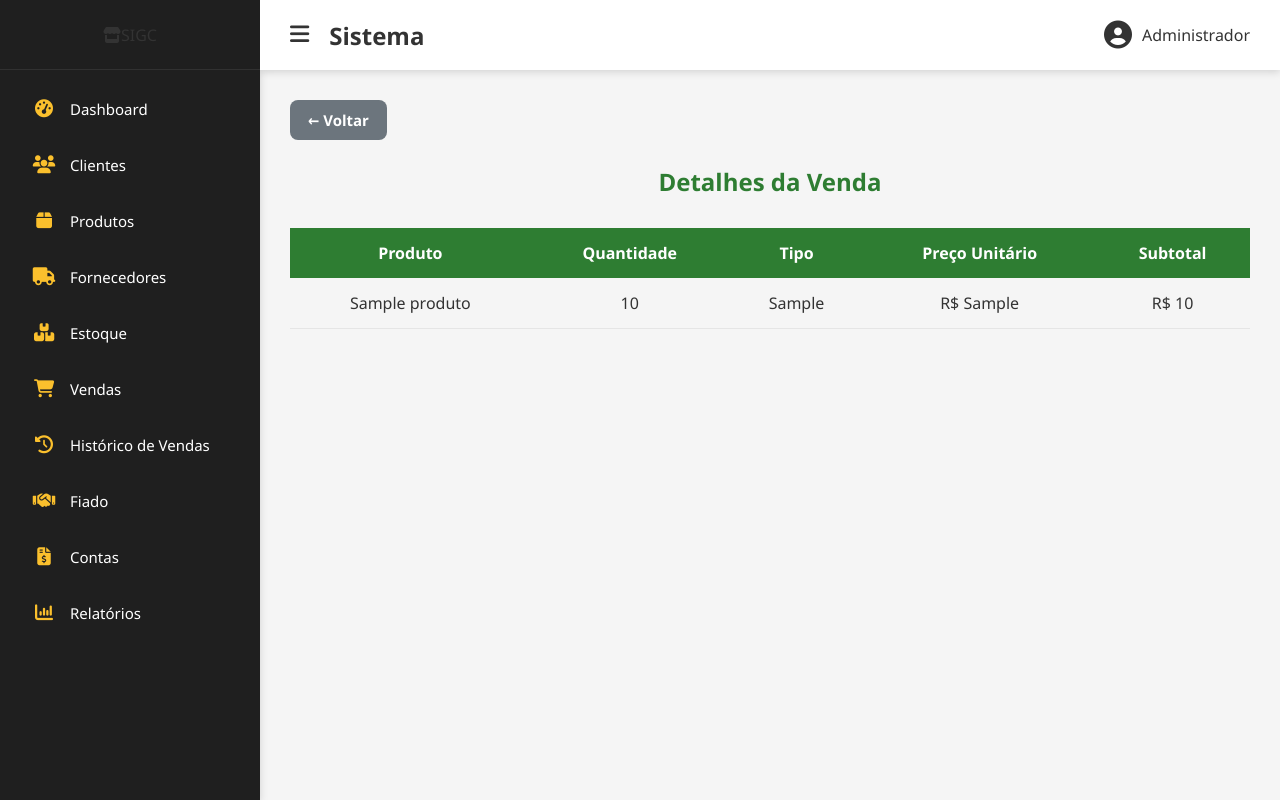
After one commit to keeytguimaraes/TCC, a Flask app: page /venda/detalhes/1 in a window 1280 px wide. The commit adds this page. Run offline with Flask 3, Linux system fonts and the light colour scheme; tables that the repository leaves empty or names only in its code hold one stand-in row (values such as "Sample post").

Commit message:
Adição do histórico de vendas e detalhes

```diff
--- a/app/controllers/vendas_controller.py
+++ b/app/controllers/vendas_controller.py
@@ -2,8 +2,10 @@
 from app.models.vendas_model import (
 
     listar_vendas,
+    listar_historico_vendas,
     cadastrar_venda,
-    buscar_produtos_venda
+    buscar_produtos_venda,
+    buscar_detalhes_venda
 )
 
 
@@ -55,3 +57,30 @@ def cadastrar_venda_controller(
 
         status_pagamento
     )
+
+# ==========================
+# HISTÓRICO DE VENDAS
+# ==========================
+def pegar_historico_vendas():
+
+    vendas = listar_historico_vendas()
+
+    for venda in vendas:
+
+        venda["produtos"] = (
+
+            buscar_produtos_venda(
+                venda["id"]
+            )
+        )
+
+    return vendas
+
+# ==========================
+# PEGAR DETALHES VENDA
+# ==========================
+def pegar_detalhes_venda(venda_id):
+
+    return buscar_detalhes_venda(
+        venda_id
+    )
--- a/app/models/vendas_model.py
+++ b/app/models/vendas_model.py
@@ -17,11 +17,25 @@ def listar_vendas():
 
     # SQL
     sql = """
-        SELECT *
+        SELECT
 
-        FROM venda
+    v.id,
+    v.data_venda,
+    v.valor_total,
+    v.valor_recebido,
+    v.troco,
+    v.status_pagamento,
+    v.desconto_venda,
+    v.nome_cliente_temporario,
 
-        ORDER BY id DESC
+    c.nome AS cliente_nome
+
+FROM venda v
+
+LEFT JOIN cliente c
+    ON c.id = v.cliente_id
+
+ORDER BY v.data_venda DESC
     """
 
     # Executa
@@ -39,6 +53,41 @@ def listar_vendas():
     # Retorna
     return vendas
 
+# ==========================
+# HISTÓRICO DE VENDAS
+# ==========================
+def listar_historico_vendas():
+
+    conexao = conectar()
+
+    cursor = conexao.cursor(
+        dictionary=True
+    )
+
+    sql = """
+        SELECT
+
+            v.*,
+
+            c.nome AS cliente_nome
+
+        FROM venda v
+
+        LEFT JOIN cliente c
+            ON c.id = v.cliente_id
+
+        ORDER BY
+            v.data_venda DESC
+    """
+
+    cursor.execute(sql)
+
+    vendas = cursor.fetchall()
+
+    cursor.close()
+    conexao.close()
+
+    return vendas
 
 # ==========================
 # CADASTRAR VENDA
@@ -304,15 +353,19 @@ def buscar_produtos_venda(
     )
 
     sql = """
-        SELECT
+       SELECT
 
-            produto.nome,
+    produto.nome,
 
-            produto_venda.quantidade,
+    produto_venda.quantidade,
 
-            produto_venda.tipo_venda
+    produto_venda.tipo_venda,
 
-        FROM produto_venda
+    produto_venda.preco_unitario,
+
+    produto_venda.subtotal
+
+FROM produto_venda
 
         INNER JOIN produto
 
@@ -338,3 +391,41 @@ def buscar_produtos_venda(
     conexao.close()
 
     return produtos
+
+# ==========================
+# BUSCAR DETALHES DA VENDA
+# ==========================
+def buscar_detalhes_venda(venda_id):
+
+    conexao = conectar()
+
+    cursor = conexao.cursor(
+        dictionary=True
+    )
+
+    sql = """
+        SELECT
+
+            pv.*,
+
+            p.nome
+
+        FROM produto_venda pv
+
+        INNER JOIN produto p
+            ON p.id = pv.produto_id
+
+        WHERE pv.venda_id = %s
+    """
+
+    cursor.execute(
+        sql,
+        (venda_id,)
+    )
+
+    produtos = cursor.fetchall()
+
+    cursor.close()
+    conexao.close()
+
+    return produtos
--- a/app/routes/venda_route.py
+++ b/app/routes/venda_route.py
@@ -19,7 +19,9 @@ from app.models.conta_model import (
 from app.controllers.vendas_controller import (
 
     pegar_vendas,
-    cadastrar_venda_controller
+    pegar_historico_vendas,
+    cadastrar_venda_controller,
+    pegar_detalhes_venda
 )
 
 # Importa controller produto
@@ -43,7 +45,6 @@ from app.controllers.estoque_controller import (
 from app.controllers.estoque_controller import (
     pegar_estoque_atual
 )
-
 
 
 # ==========================
@@ -374,3 +375,37 @@ def configurar_venda_routes(app):
 
         # Volta página
         return redirect("/venda")
+
+    # ==========================
+    # HISTÓRICO DE VENDAS
+    # ==========================
+    @app.route("/venda/historico")
+    def historico_vendas():
+
+        vendas = pegar_historico_vendas()
+
+        return render_template(
+
+        "venda/historico_vendas.html",
+
+        vendas=vendas
+    )
+
+    # ==========================
+    # DETALHES DA VENDA
+    # ==========================
+    @app.route(
+    "/venda/detalhes/<int:venda_id>"
+)
+    def detalhes_venda(venda_id):
+
+        produtos = pegar_detalhes_venda(
+        venda_id
+    )
+
+        return render_template(
+
+        "venda/detalhes_venda.html",
+
+        produtos=produtos
+    )
--- /dev/null
+++ b/app/static/css/pages/detalhes_venda.css
@@ -0,0 +1,63 @@
+.detalhes-topo{
+
+    margin-bottom: 30px;
+}
+
+.detalhes-titulo{
+
+    text-align: center;
+
+    color: #2e7d32;
+
+    margin-top: 20px;
+
+    margin-bottom: 30px;
+}
+
+.detalhes-titulo{
+
+    text-align: center;
+
+    color: #2e7d32;
+
+    margin-top: 25px;
+
+    margin-bottom: 30px;
+}
+
+.card-detalhes{
+
+    margin-top: 20px;
+}
+
+.tabela-produtos{
+
+    width: 100%;
+
+    border-collapse: collapse;
+}
+
+.tabela-produtos th{
+
+    background: #2e7d32;
+
+    color: white;
+
+    padding: 14px;
+
+    text-align: center;
+}
+
+.tabela-produtos td{
+
+    padding: 14px;
+
+    text-align: center;
+
+    border-bottom: 1px solid #e5e5e5;
+}
+
+.tabela-produtos tr:hover{
+
+    background: #f8f9fa;
+}
--- a/app/templates/componentes/menu.html
+++ b/app/templates/componentes/menu.html
@@ -107,6 +107,20 @@
 
         </a>
 
+        <!-- HISTÓRICO VENDAS -->
+        <a href="{{ url_for('historico_vendas') }}"
+   class="sidebar-link {% if request.endpoint == 'historico_vendas' %}active{% endif %}">
+
+    <span class="sidebar-icon">
+        <i class="fa-solid fa-clock-rotate-left"></i>
+    </span>
+
+    <span class="sidebar-text">
+        Histórico de Vendas
+    </span>
+
+</a>
+
         <!-- FIADO -->
 
         <a href="{{ url_for('fiado') }}"
--- a/app/templates/estoque/historico_movimentacao.html
+++ b/app/templates/estoque/historico_movimentacao.html
@@ -148,7 +148,7 @@ Histórico de Movimentação
 <script
     src="{{ url_for(
         'static',
-        filename='js/components/historico_movimentacao.js'
+        filename='js/components/search_historico_movimentacao.js'
     ) }}"
 ></script>
 
--- /dev/null
+++ b/app/templates/venda/detalhes_venda.html
@@ -0,0 +1,88 @@
+{% extends "base/base.html" %}
+
+{% block titulo %}
+Detalhes da Venda
+{% endblock %}
+
+{% block conteudo %}
+
+<link
+    rel="stylesheet"
+    href="{{ url_for(
+        'static',
+        filename='css/pages/detalhes_venda.css'
+    ) }}"
+>
+
+    <div class="detalhes-container">
+
+        <a
+            href="/venda/historico"
+            class="button button-secondary"
+        >
+            ← Voltar
+        </a>
+
+        <h2 class="detalhes-titulo">
+            Detalhes da Venda
+        </h2>
+
+        <table class="tabela-produtos">
+
+            <thead>
+
+                <tr>
+
+                    <th>Produto</th>
+
+                    <th>Quantidade</th>
+
+                    <th>Tipo</th>
+
+                    <th>Preço Unitário</th>
+
+                    <th>Subtotal</th>
+
+                </tr>
+
+            </thead>
+
+            <tbody>
+
+                {% for produto in produtos %}
+
+                <tr>
+
+                    <td>
+                        {{ produto.nome }}
+                    </td>
+
+                    <td>
+                        {{ produto.quantidade }}
+                    </td>
+
+                    <td>
+                        {{ produto.tipo_venda }}
+                    </td>
+
+                    <td>
+                        R$ {{ produto.preco_unitario }}
+                    </td>
+
+                    <td>
+                        R$ {{ produto.subtotal }}
+                    </td>
+
+                </tr>
+
+                {% endfor %}
+
+            </tbody>
+
+        </table>
+
+    </div>
+
+</div>
+
+{% endblock %}
--- a/app/templates/venda/venda.html
+++ b/app/templates/venda/venda.html
@@ -262,7 +262,7 @@ Venda
                     <button
                         class="button button-success"
                     >
-                        Adicionar
+                        Adicionar ao carrinho
                     </button>
 
                 </form>
```
Also changed, not shown: app/static/css/pages/historico_vendas.css (added, +148 -0 lines), app/static/js/components/search_historico_venda.js (added, +42 -0 lines), app/templates/venda/historico_vendas.html (+157 -0 lines), app/static/js/components/search_historico_movimentacao.js (renamed from app/static/js/components/historico_movimentacao.js).
